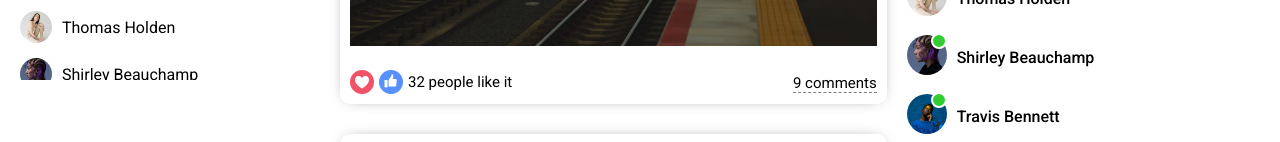
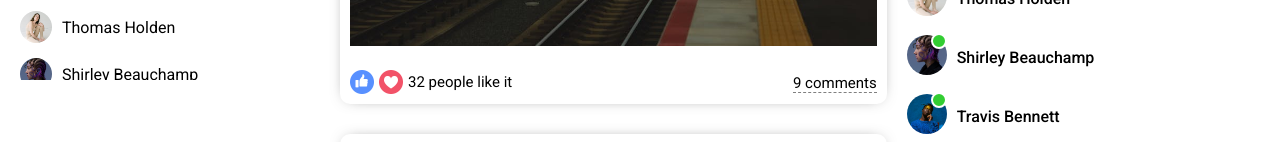
Before and after one commit to Vivek0306/Express_App, a React (Create React App) app: page / in a window 1280 px wide. Shown: the part 720-862 px from the top of the page. Built offline with nearby package versions, Linux system fonts and the light colour scheme.

Commit message:
useState functionality

```diff
--- a/src/components/post/Post.jsx
+++ b/src/components/post/Post.jsx
@@ -1,10 +1,17 @@
-import React from 'react'
+import React, { useState } from 'react'
 import "./post.css"
 import { MoreVert } from '@mui/icons-material'
 import { Users } from "../../dummyData"
 
 export default function Post({ post })
 {
+    const [like, setLike] = useState(post.like)
+    const [isliked, setIsLiked] = useState(false)
+
+    const likeHandler = ()=>{
+        setLike(isliked ? like - 1: like + 1)
+        setIsLiked(!isliked)
+    }
     return (
     <div className='post'>
         <div className="postWrapper">
@@ -24,9 +31,9 @@
             </div>
             <div className="postBottom">
                 <div className="postBottomLeft">
-                    <img className='likeIcon' src="assets/heart.png" alt="" />
-                    <img className='likeIcon' src="assets/like.png" alt="" />
-                    <span className="postLikeCounter">{ post.like } people like it</span>
+                    <img className='likeIcon' onClick={likeHandler} src="assets/like.png" alt="" />
+                    <img className='likeIcon' src="assets/heart.png" alt="" onClick={likeHandler} />
+                    <span className="postLikeCounter">{ like } people like it</span>
                 </div>
                 <div className="postBottomRight">
                     <span className="postCommentText">{ post.comment } comments</span>
```
